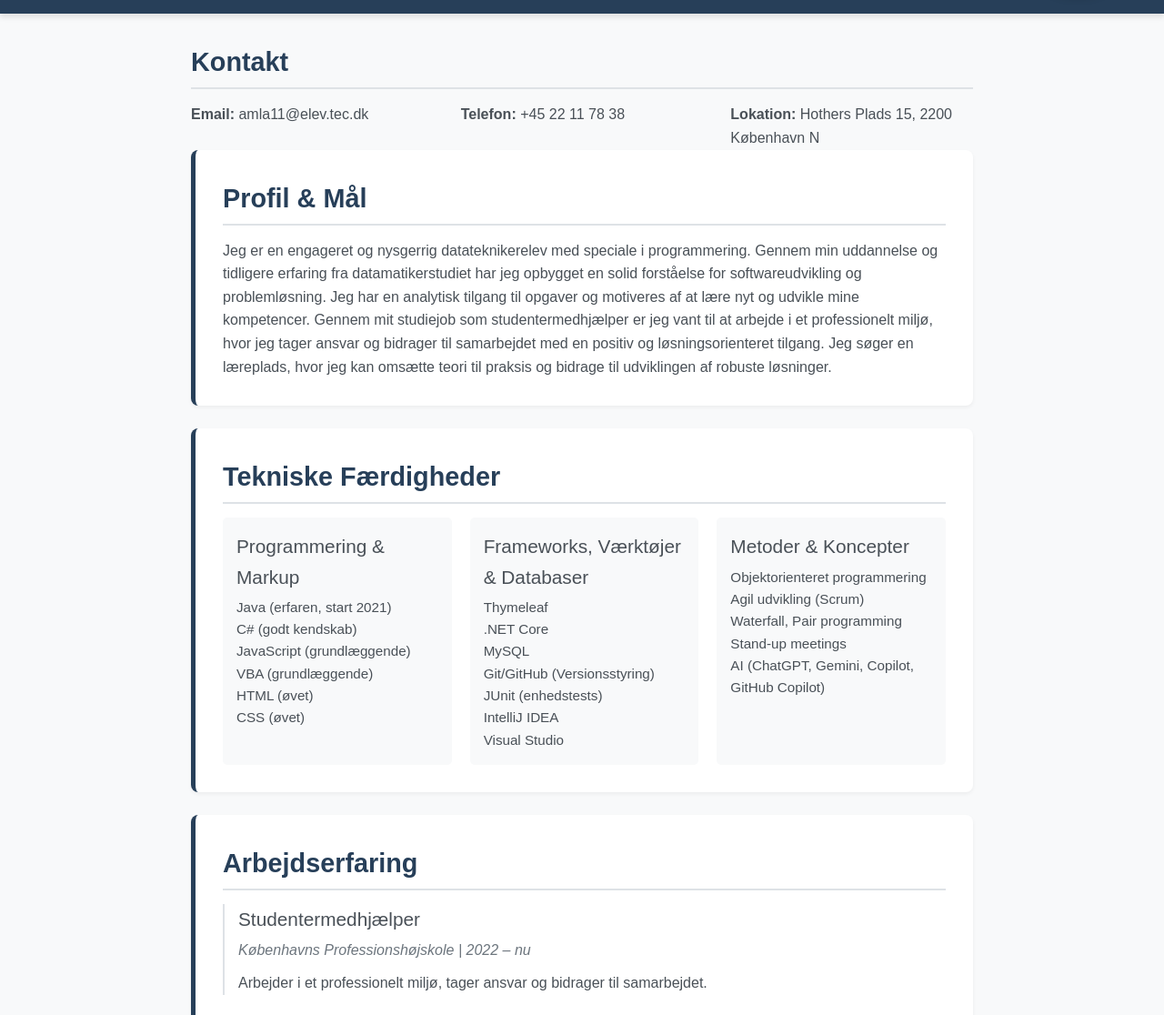
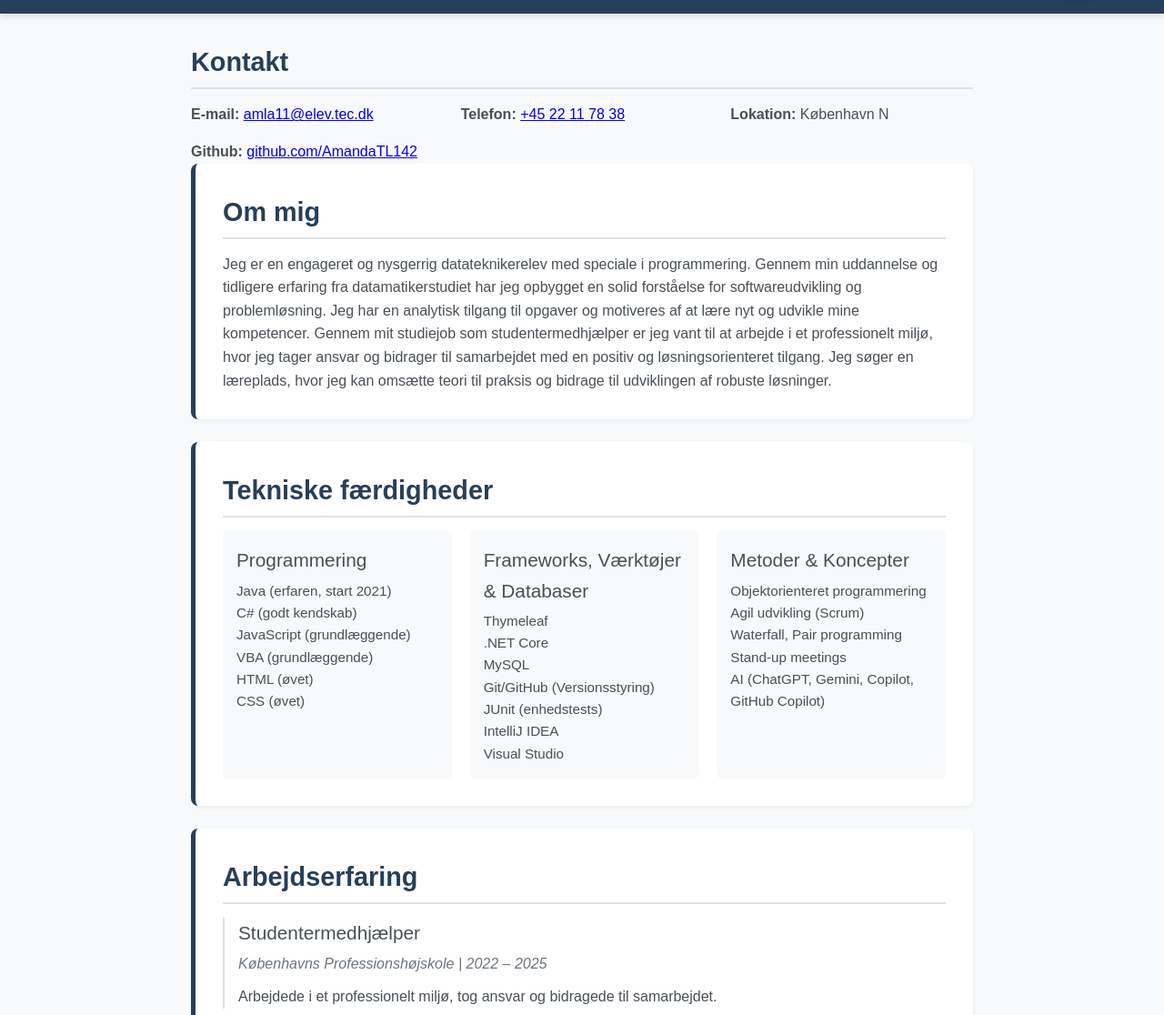
Before and after one commit to AmandaTL142/amandatl142.github.io, a plain HTML site: page index.html in a window 1280 px wide. Shown: the part 172-1288 px from the top of the page at 91% size. Drawn offline with Linux system fonts and the light colour scheme.

Commit message:
Forberdringer

```diff
--- a/index.html
+++ b/index.html
@@ -21,14 +21,15 @@
         <section id="contact" class="contact-info">
             <h2>Kontakt</h2>
             <ul>
-                <li><strong>Email:</strong> amla11@elev.tec.dk</li>
-                <li><strong>Telefon:</strong> +45 22 11 78 38</li>
-                <li><strong>Lokation:</strong> Hothers Plads 15, 2200 København N</li>
+                <li><strong>E-mail:</strong> <a href="mailto:amla11@elev.tec.dk">amla11@elev.tec.dk</a></li>
+                <li><strong>Telefon:</strong> <a href="tel:+4522117838">+45 22 11 78 38</a></li>
+                <li><strong>Lokation:</strong> København N</li>
+                <li><strong>Github:</strong> <a href="https://github.com/AmandaTL142">github.com/AmandaTL142</a></li>
             </ul>
         </section>
 
         <section id="profile" class="section">
-            <h2>Profil & Mål</h2>
+            <h2>Om mig</h2>
             <p>Jeg er en engageret og nysgerrig datateknikerelev med speciale i programmering.
                 Gennem min uddannelse og tidligere erfaring fra datamatikerstudiet har jeg opbygget
                 en solid forståelse for softwareudvikling og problemløsning.
@@ -39,10 +40,10 @@
         </section>
 
         <section id="skills" class="section">
-            <h2>Tekniske Færdigheder</h2>
+            <h2>Tekniske færdigheder</h2>
             <div class="skills-grid">
                 <div class="skill-category">
-                    <h3>Programmering & Markup</h3>
+                    <h3>Programmering</h3>
                     <p>Java (erfaren, start 2021)<br>C# (godt kendskab)<br>JavaScript (grundlæggende)<br>VBA (grundlæggende)<br>HTML (øvet)<br>CSS (øvet)</p>
                 </div>
                 <div class="skill-category">
@@ -63,8 +64,8 @@
 
             <article class="job-entry">
                 <h3>Studentermedhjælper</h3>
-                <p class="meta">Københavns Professionshøjskole | 2022 – nu</p>
-                <p>Arbejder i et professionelt miljø, tager ansvar og bidrager til samarbejdet.</p>
+                <p class="meta">Københavns Professionshøjskole | 2022 – 2025</p>
+                <p>Arbejdede i et professionelt miljø, tog ansvar og bidragede til samarbejdet.</p>
             </article>
 
             <article class="job-entry">
```
